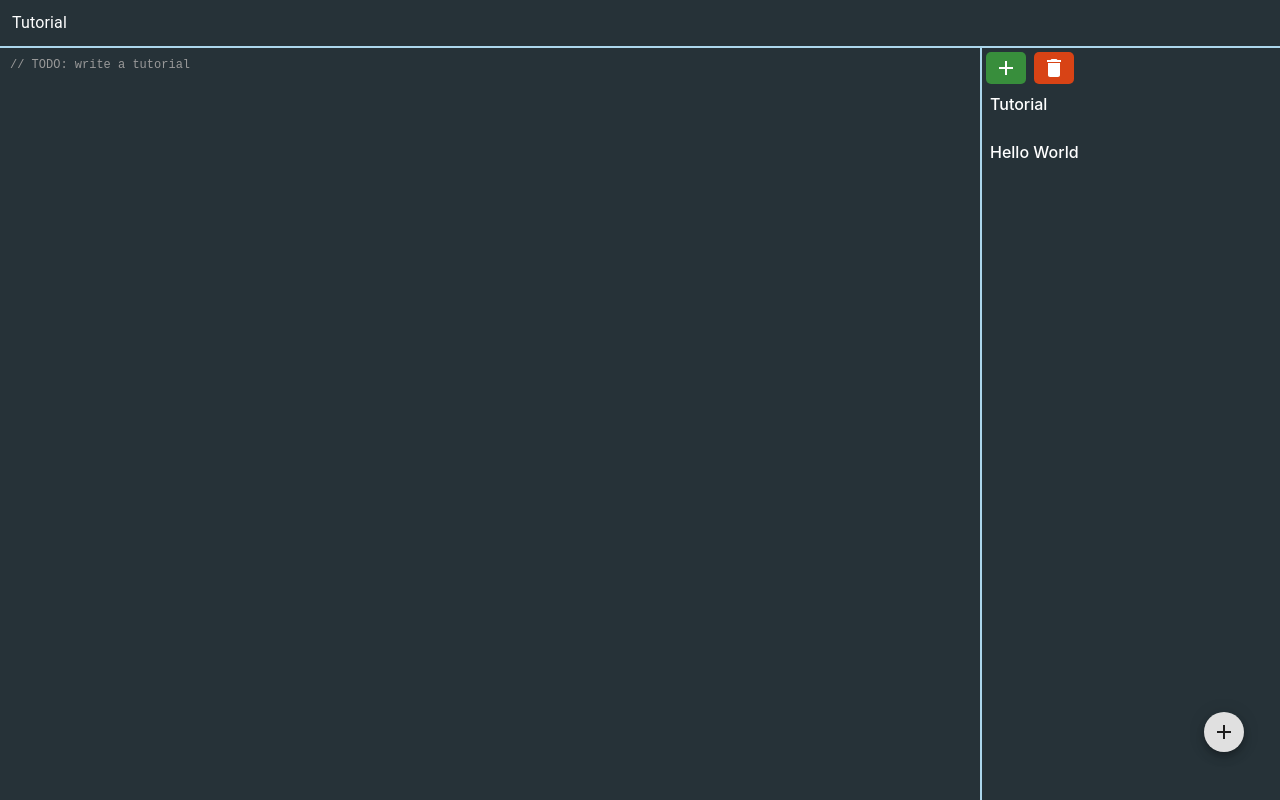
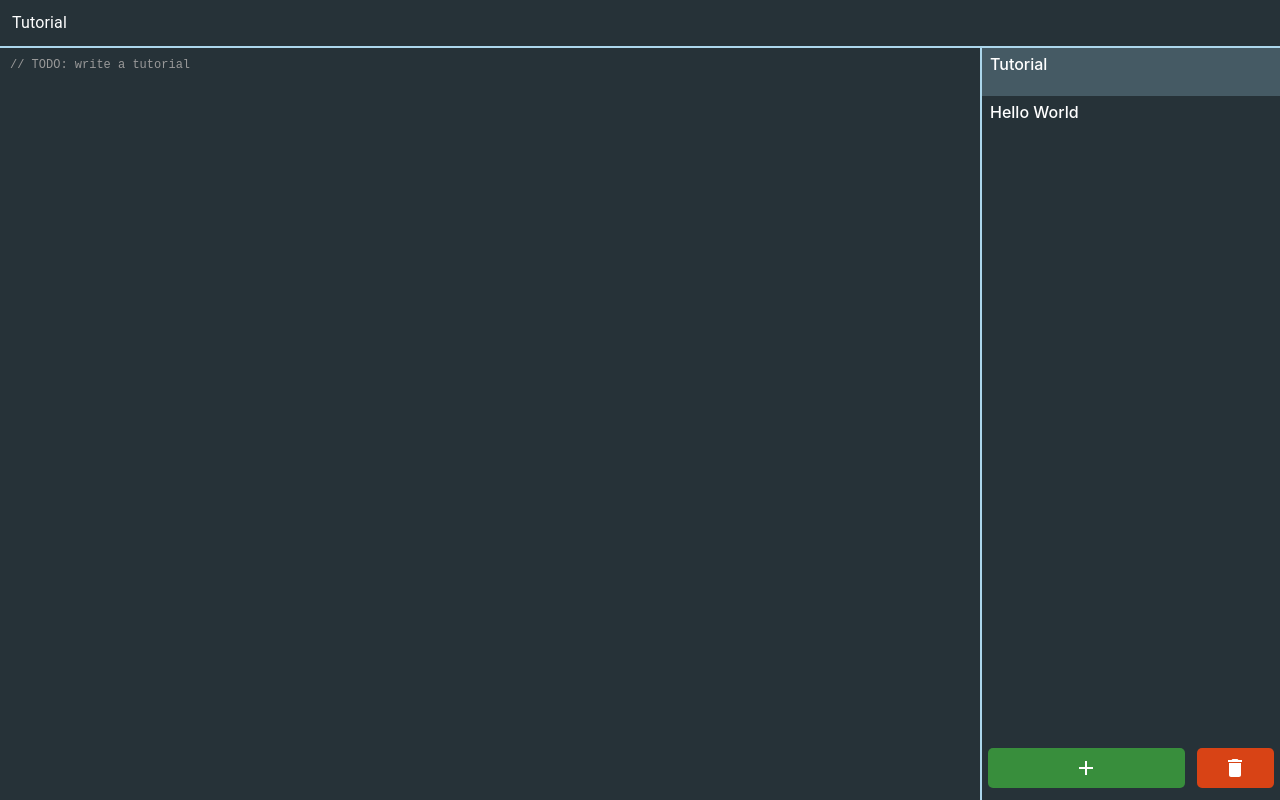
Before and after one commit to code-with-blanc/p5x-playground, a React (Create React App) app: page / in a window 1280 px wide. Built offline with nearby package versions, Linux system fonts and the light colour scheme.

Commit message:
feat(basic-ux): add and delete sketch

```diff
--- a/src/common/ClickableTextField/ClickableTextField.tsx
+++ b/src/common/ClickableTextField/ClickableTextField.tsx
@@ -58,10 +58,10 @@ const Container = styled('div')`
   }
 
   :hover {
-    background-color: ${({theme}) => theme.palette.button.hover};
+    background-color: ${({theme}) => theme.palette.background.paper};
   }
   :focus-within {
-    background-color: ${({theme}) => theme.palette.button.hover};
+    background-color: ${({theme}) => theme.palette.background.paper};
     cursor: text;
     input {
       cursor: text;
--- a/src/features/appbar/views/appbar/appbar.tsx
+++ b/src/features/appbar/views/appbar/appbar.tsx
@@ -4,24 +4,25 @@ import { ClickableTextField } from '../../../../common/ClickableTextField/Clicka
 import { Sketch } from '../../../../repository/sketch';
 
 const AppBar = (props: AppbarProps) => {
-  const [originalName, setOriginalName] = useState('');
+  const [originalName, setOriginalName] = useState<string | undefined>('');
 
-  const updateName = (name: string) => {
-    const newSketch = Object.assign(props.sketch, { name });
-    props.updateSketch(newSketch);
+  const updateName = (name?: string) => {
+    if(props.sketch && name) {
+      const newSketch = Object.assign(props.sketch, { name });
+      props.updateSketch(newSketch);
+    }
   }
 
   return (
     <Container className={props.className}>
       <ClickableTextField
-        className={props.sketch.name.toUpperCase()}
         defaultValue={originalName}
-        value = {props.sketch.name}
+        value = {props.sketch?.name}
         onFocus = {() => {
-          setOriginalName(props.sketch.name);
+          setOriginalName(props.sketch?.name);
         }}
         onBlur = {() => {
-          if(!props.sketch?.name) {
+          if(!props.sketch?.name && originalName  ) {
             updateName(originalName);
           }
         }}
@@ -44,7 +45,7 @@ const Container = styled.div`
 
 interface AppbarProps {
   className?: string;
-  sketch: Sketch;
+  sketch?: Sketch;
   updateSketch: (sketch: Sketch) => void;
 }
 
--- a/src/features/sidebar/views/sidebar/index.js
+++ b/src/features/sidebar/views/sidebar/index.js
@@ -5,10 +5,12 @@ import { Operations } from '../../../../repository/sketch/redux';
 
 const mapStateToProps = ({ sketchStore }) => ({
   sketches: sketchStore.sketches,
+  activeSketchId: sketchStore.activeSketchId,
 });
 
 const mapDispatchToProps = (dispatch) => ({
   addSketch: Operations.newSketch(dispatch),
+  removeSketch: (id) => Operations.removeSketch(dispatch)(id),
 });
 
 export default connect(mapStateToProps, mapDispatchToProps)(Sidebar);
--- a/src/features/sidebar/views/sidebar/sidebar.tsx
+++ b/src/features/sidebar/views/sidebar/sidebar.tsx
@@ -8,22 +8,6 @@ import { FabAdd } from '../../../../common';
 import Button from '../../../../common/Button/Button';
 
 import SketchList from '../sketchList';
-
-const Container = styled.div`
-  position: relative;
-  height: 100%;
-  overflow-y: hidden;
-
-  background-color: ${ props => props.theme.palette.background.default };
-
-  .fab {
-    position: absolute;
-    bottom: 48px;
-    right: 36px;
-
-    padding: 10px;
-  }
-`;
 
 class Sidebar extends React.Component {
   props: SidebarProps;
@@ -36,34 +20,63 @@ class Sidebar extends React.Component {
   render() {
     return (
       <Container className={this.props.className}>
+        <SketchList className="list"/>
+
         <Button
+          className="button-add"
           color="green"
-          onClick={() => console.log('add')}
+          onClick={this.props.addSketch}
         >
           <IconAdd />
         </Button>
 
         <Button
+          className="button-delete"
           color="Red"
+          onClick={() => this.props.removeSketch(this.props.activeSketchId)}
         >
           <IconDelete/>
         </Button>
-
-        <SketchList />
-
-        <FabAdd
-          className="fab"
-          size="small"
-          onClick={ () => this.props.addSketch() }
-        />
       </Container>
     );
   }
 }
 
+const Container = styled.div`
+  position: relative;
+  height: 100%;
+  overflow-y: hidden;
+
+  background-color: ${ props => props.theme.palette.background.default };
+
+  display: grid;
+  grid-template-rows: 1fr 64px;
+  grid-template-columns: 70% 30%;
+  grid-template-areas:
+    "list list"
+    "add delete";
+
+
+  & .list {
+    grid-area: list;
+  }
+
+  & .button-add {
+    grid-area: add;
+    margin: 12px 6px;
+  }
+
+  & .button-delete {
+    grid-area: delete;
+    margin: 12px 6px;
+  }
+`;
+
 interface SidebarProps {
   className: string;
+  activeSketchId: number;
   addSketch: () => void;
+  removeSketch: (id: number) => void;
 }
 
 export default Sidebar;
--- a/src/features/sidebar/views/sketchList/index.js
+++ b/src/features/sidebar/views/sketchList/index.js
@@ -6,7 +6,7 @@ import { Operations } from '../../../../repository/sketch/redux';
 
 const mapStateToProps = ({ sketchStore }) => ({
   sketches: sketchStore.sketches,
-  selectedSketchId: sketchStore.selectedSketchId,
+  selectedSketchId: sketchStore.activeSketchId,
 });
 
 const mapDispatchToProps = (dispatch) => ({
--- a/src/features/sidebar/views/sketchList/sketchList.tsx
+++ b/src/features/sidebar/views/sketchList/sketchList.tsx
@@ -4,15 +4,11 @@ import SketchRow from '../SketchRow';
 import { Sketch } from '../../../../repository/sketch';
 import styled from 'styled-components';
 
-const ListContainer = styled.div`
-  height: 100%;
-  overflow-y: auto;
-`;
+
 
 export const SketchList = (props: SketchListProps) => {
   return (
-    <ListContainer>
-      <div>
+    <div className={props.className}>
       {props.sketches?.map((s, i) => (
         <SketchRow
           sketch={s} key={i}
@@ -21,14 +17,17 @@ export const SketchList = (props: SketchListProps) => {
         />
       ))}
     </div>
-    </ListContainer>
   )
 }
 
 interface SketchListProps {
+  className?: string;
   sketches: Sketch[];
   selectedSketchId: number;
   setSelected: (id: number) => void;
 }
 
-export default SketchList;
+export default styled(SketchList)`
+  height: 100%;
+  overflow-y: auto;
+`;
--- a/src/repository/sketch/redux/operations.ts
+++ b/src/repository/sketch/redux/operations.ts
@@ -6,6 +6,10 @@ export const newSketch = (dispatch : Function) => () => {
   const sketch = Repository.getNewSketch();
   dispatch(Actions.addSketch(sketch));
 };
+
+export const removeSketch = (dispatch: Function) => (id: number) => {
+  dispatch(Actions.removeSketch(id));
+}
 
 export const updateCode = (dispatch: Function) => (id: number, code: string) => {
   dispatch(Actions.updateCode(id, code));
```
Lines whose indentation alone changed are shown as unchanged.
